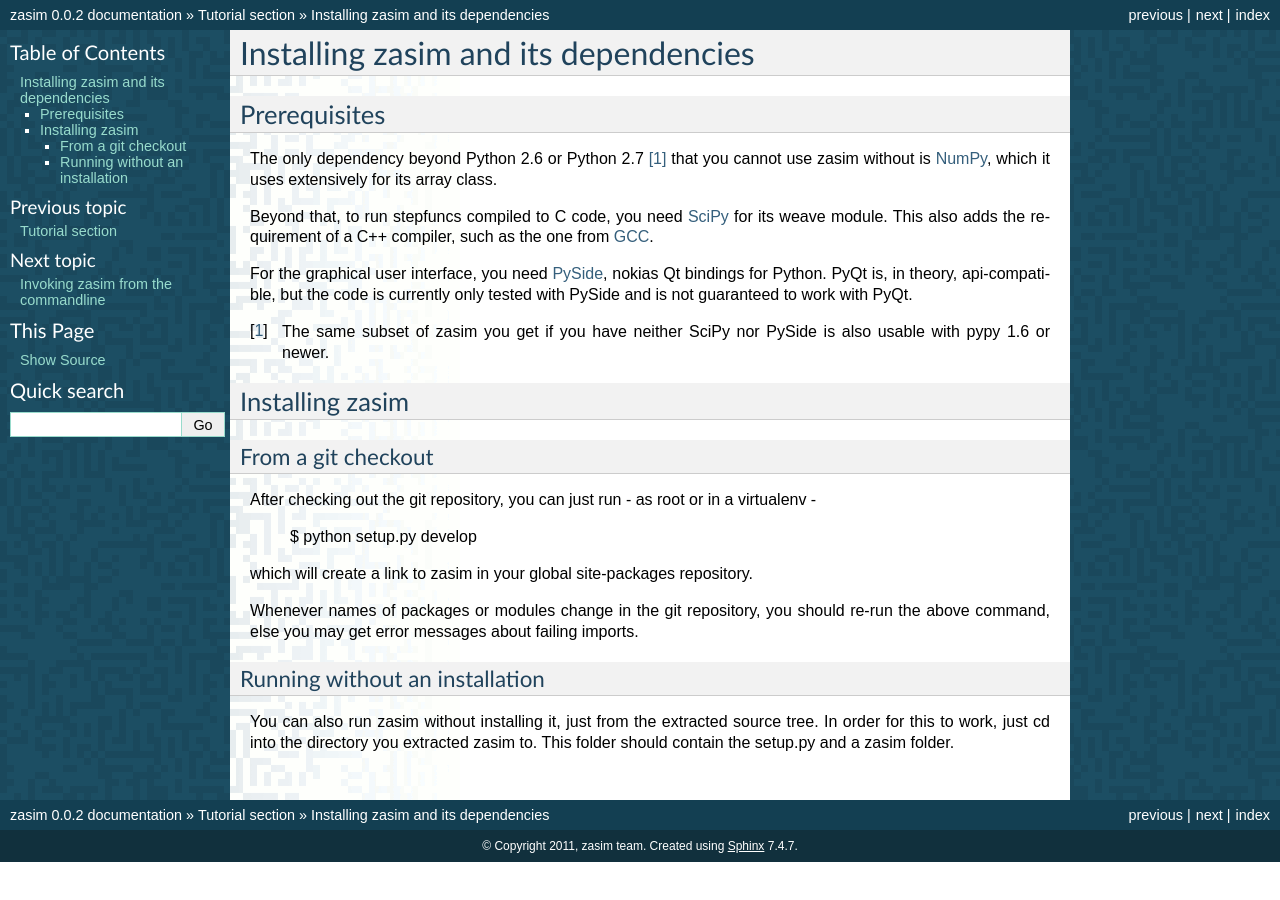
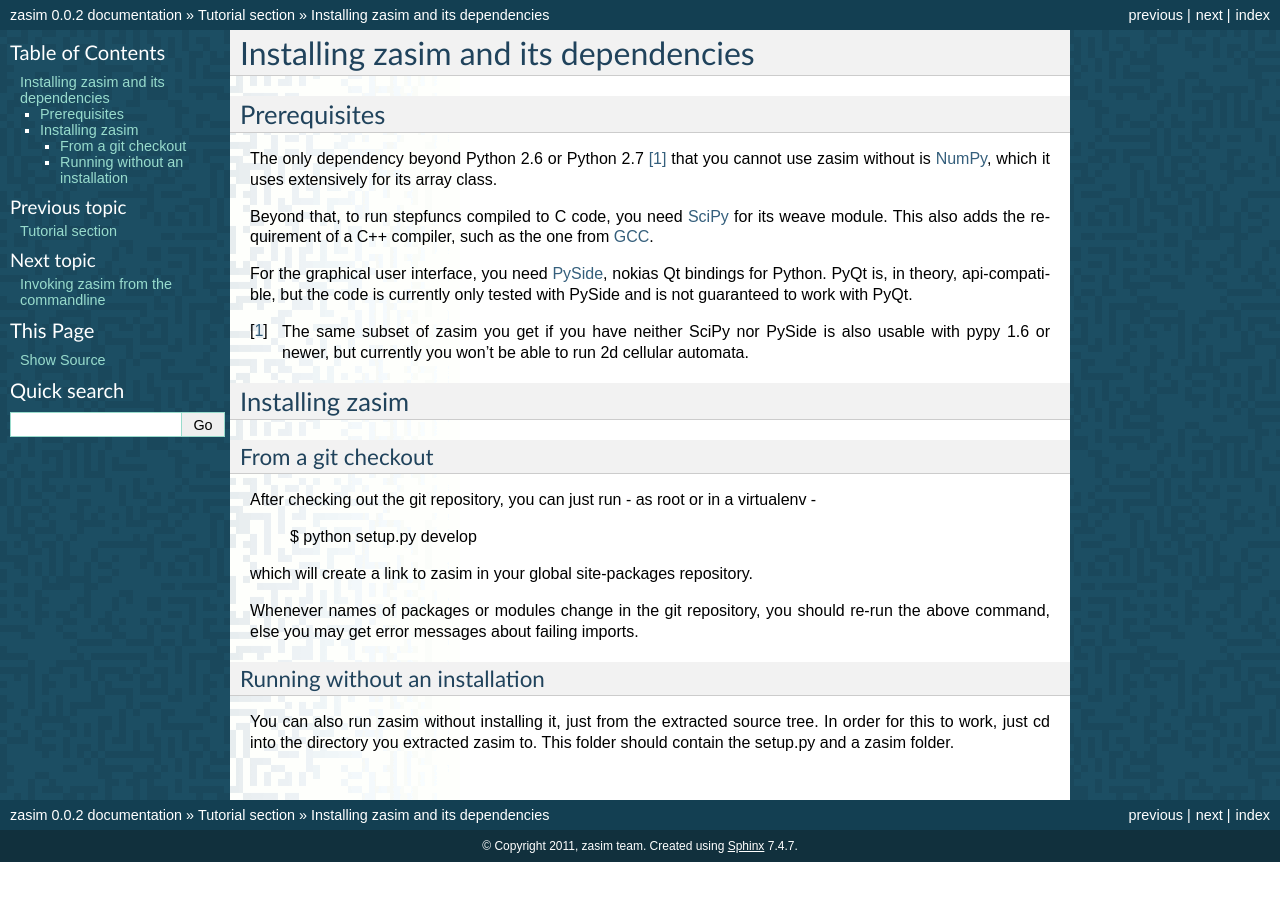
Before and after one commit to timo/zasim, a Sphinx documentation site: the page built from docs/tutorial/installation.rst, in a window 1280 px wide. Built offline with Sphinx 7.4.7, drawn with Linux system fonts in a browser that asks for light colours; formulas are drawn with MathJax 3.

Commit message:
pypy doesn't offer 2d arrays yet.

```diff
--- a/docs/tutorial/installation.rst
+++ b/docs/tutorial/installation.rst
@@ -16,7 +16,8 @@ for Python. PyQt is, in theory, api-compatible, but the code is currently
 only tested with PySide and is not guaranteed to work with PyQt.
 
 .. [1] The same subset of zasim you get if you have neither SciPy nor
-       PySide is also usable with pypy 1.6 or newer.
+       PySide is also usable with pypy 1.6 or newer, but currently you won't
+       be able to run 2d cellular automata.
 
 .. _NumPy: http://numpy.org
 .. _SciPy: http://scipy.org
```
